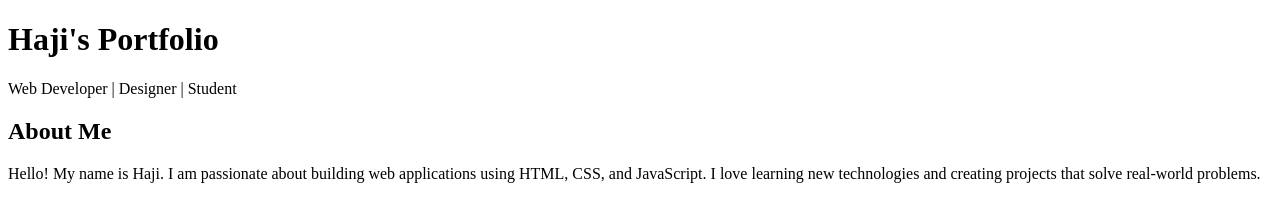
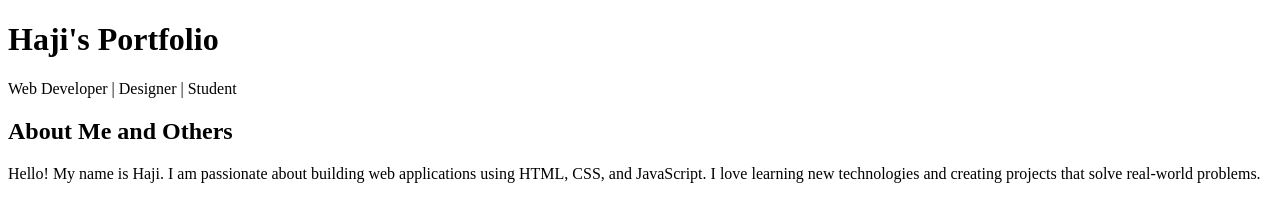
Before and after one commit to mohajiabdi/HTML-and-CSS-WorkShop, a plain HTML site: page Day One/PortFolio.html in a window 1280 px wide. Shown: the top 206 px of the page. Drawn offline with Linux system fonts and the light colour scheme.

Commit message:
changed something

```diff
--- a/Day One/PortFolio.html
+++ b/Day One/PortFolio.html
@@ -14,7 +14,7 @@
 
     <!-- About Section -->
     <section>
-      <h2>About Me</h2>
+      <h2>About Me and Others</h2>
       <p>
         Hello! My name is Haji. I am passionate about building web applications
         using HTML, CSS, and JavaScript. I love learning new technologies and
```
